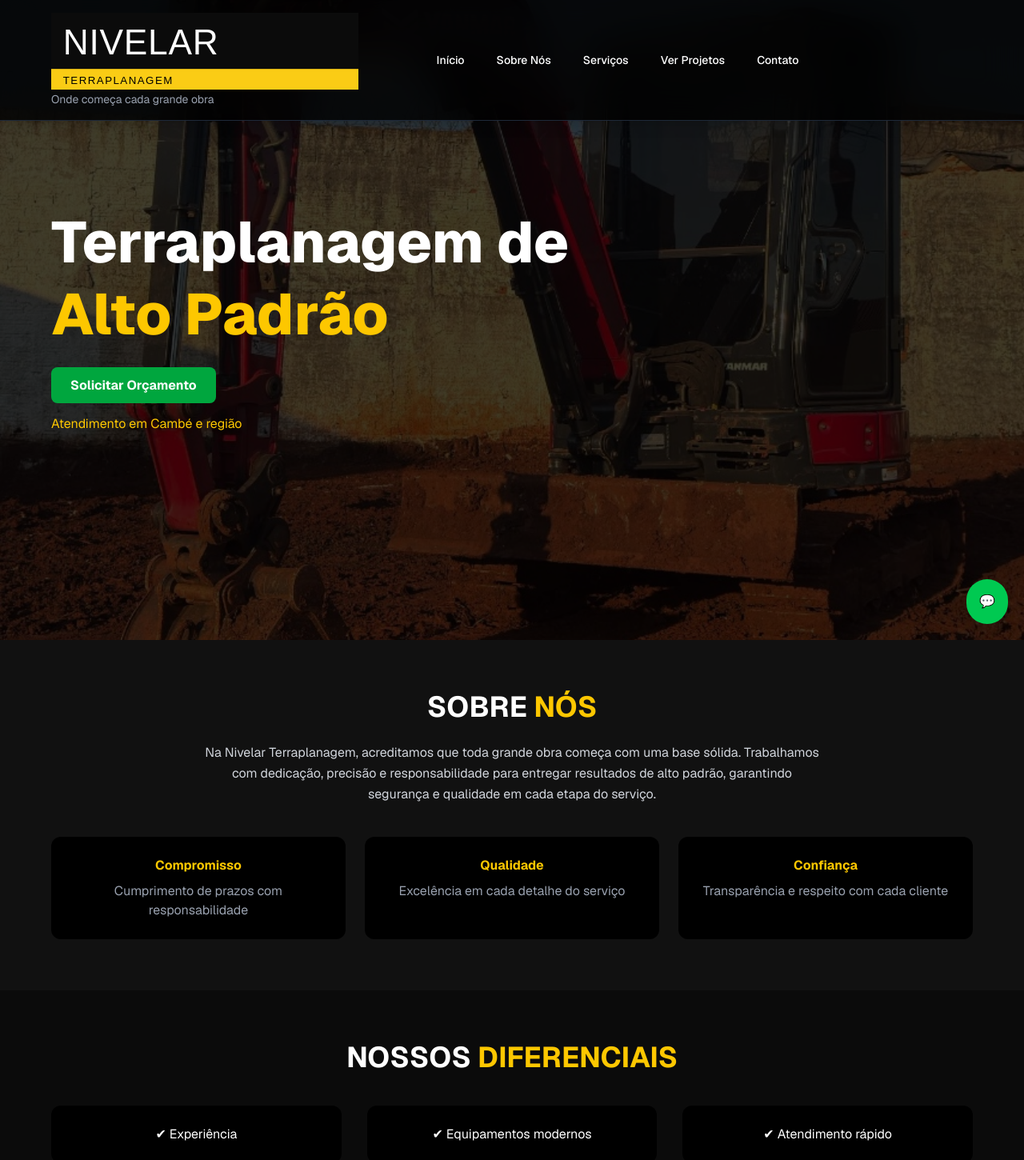
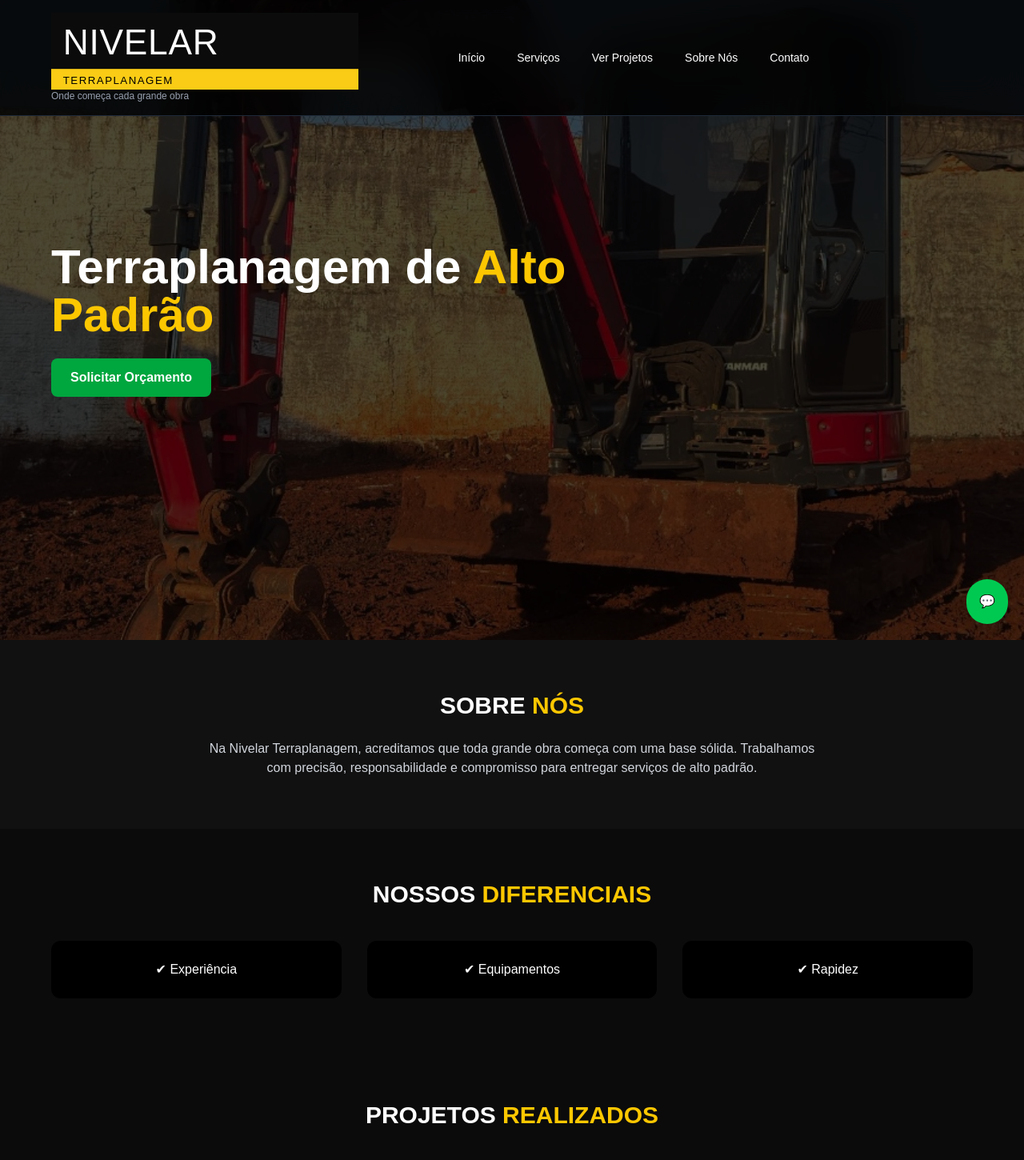
Before and after one commit to emanueldomingues/site-nivelar, a Next.js app: page / in a window 1280 px wide. Shown: the top 1450 px of the page at 80% size. Built offline with nearby package versions, Linux system fonts and the light colour scheme.

Commit message:
versao final corrigida e revisada

```diff
--- a/app/page.tsx
+++ b/app/page.tsx
@@ -23,33 +23,27 @@ export default function Nivelar() {
   }, []);
 
   return (
-    <div className="bg-[#0b0b0b] text-white font-sans">
+    <div className="bg-[#0b0b0b] text-white">
 
       {/* HEADER */}
-      <header className="flex items-center justify-between px-4 md:px-16 py-4 bg-black/80 backdrop-blur-xl border-b border-gray-800 fixed w-full z-50 shadow-lg">
+      <header className="flex items-center justify-between px-4 md:px-16 py-4 bg-black/80 backdrop-blur-xl border-b border-gray-800 fixed w-full z-50">
 
         <div className="flex flex-col">
-          <img
-            src="/logo.svg"
-            alt="Nivelar Terraplanagem"
-            className="h-16 md:h-24 object-contain"
-          />
-
-          <span className="text-[11px] md:text-sm text-gray-400 mt-1 leading-tight">
-            Onde começa cada <br className="md:hidden" />
-            grande obra
+          <img src="/logo.svg" className="h-16 md:h-24" />
+          <span className="text-xs text-gray-400">
+            Onde começa cada grande obra
           </span>
         </div>
 
-        <nav className="hidden md:flex gap-10 text-sm font-medium">
-          <a href="#home" className="hover:text-yellow-400">Início</a>
-          <a href="#sobre" className="hover:text-yellow-400">Sobre Nós</a>
-          <a href="#servicos" className="hover:text-yellow-400">Serviços</a>
-          <a href="#galeria" className="hover:text-yellow-400">Ver Projetos</a>
-          <a href="#contato" className="hover:text-yellow-400">Contato</a>
+        <nav className="hidden md:flex gap-10 text-sm">
+          <a href="#home">Início</a>
+          <a href="#servicos">Serviços</a>
+          <a href="#galeria">Ver Projetos</a>
+          <a href="#sobre">Sobre Nós</a>
+          <a href="#contato">Contato</a>
         </nav>
 
-        <div className="w-[80px] md:w-[120px]" />
+        <div className="w-[80px]" />
       </header>
 
       {/* HERO */}
@@ -69,130 +63,103 @@ export default function Nivelar() {
           />
         ))}
 
-        <div className="absolute inset-0 bg-black/75" />
+        <div className="absolute inset-0 bg-black/70" />
 
-        <div className="relative max-w-2xl z-10">
-          <h1 className="text-3xl md:text-7xl font-extrabold leading-tight">
+        <div className="relative z-10 max-w-2xl">
+          <h1 className="text-3xl md:text-6xl font-bold">
             Terraplanagem de <span className="text-yellow-400">Alto Padrão</span>
           </h1>
 
-          <div className="mt-8">
           <a
             href={whatsapp}
             target="_blank"
-              className="bg-green-600 px-6 py-3 rounded-lg font-bold hover:scale-105 transition"
+            className="inline-block mt-6 bg-green-600 px-6 py-3 rounded-lg font-bold"
           >
             Solicitar Orçamento
           </a>
         </div>
-
-          <p className="mt-6 text-yellow-400">
-            Atendimento em Cambé e região
-          </p>
-        </div>
       </section>
 
-      {/* SOBRE NÓS */}
+      {/* SOBRE */}
       <section id="sobre" className="p-10 md:p-16 bg-[#111] text-center">
-        <h2 className="text-3xl md:text-4xl font-bold mb-6">
+        <h2 className="text-3xl font-bold mb-6">
           SOBRE <span className="text-yellow-400">NÓS</span>
         </h2>
 
-        <p className="max-w-3xl mx-auto text-gray-300 leading-relaxed">
+        <p className="max-w-3xl mx-auto text-gray-300">
           Na Nivelar Terraplanagem, acreditamos que toda grande obra começa com uma base sólida.
-          Trabalhamos com dedicação, precisão e responsabilidade para entregar resultados de alto padrão,
-          garantindo segurança e qualidade em cada etapa do serviço.
+          Trabalhamos com precisão, responsabilidade e compromisso para entregar serviços de alto padrão.
         </p>
-
-        <div className="mt-10 grid md:grid-cols-3 gap-6">
-          <div className="bg-black p-6 rounded-xl">
-            <h3 className="text-yellow-400 font-bold">Compromisso</h3>
-            <p className="text-gray-400 mt-2">Cumprimento de prazos com responsabilidade</p>
-          </div>
-
-          <div className="bg-black p-6 rounded-xl">
-            <h3 className="text-yellow-400 font-bold">Qualidade</h3>
-            <p className="text-gray-400 mt-2">Excelência em cada detalhe do serviço</p>
-          </div>
-
-          <div className="bg-black p-6 rounded-xl">
-            <h3 className="text-yellow-400 font-bold">Confiança</h3>
-            <p className="text-gray-400 mt-2">Transparência e respeito com cada cliente</p>
-          </div>
-        </div>
       </section>
 
       {/* SERVIÇOS */}
       <section id="servicos" className="p-10 md:p-16 text-center">
-        <h2 className="text-3xl md:text-4xl font-bold mb-10">
+        <h2 className="text-3xl font-bold mb-10">
           NOSSOS <span className="text-yellow-400">DIFERENCIAIS</span>
         </h2>
 
         <div className="grid md:grid-cols-3 gap-8">
           <div className="bg-black p-6 rounded-xl">✔ Experiência</div>
-          <div className="bg-black p-6 rounded-xl">✔ Equipamentos modernos</div>
-          <div className="bg-black p-6 rounded-xl">✔ Atendimento rápido</div>
+          <div className="bg-black p-6 rounded-xl">✔ Equipamentos</div>
+          <div className="bg-black p-6 rounded-xl">✔ Rapidez</div>
         </div>
       </section>
 
       {/* GALERIA */}
       <section id="galeria" className="p-10 md:p-16 text-center">
-        <h2 className="text-3xl md:text-4xl font-bold mb-10">
+        <h2 className="text-3xl font-bold mb-10">
           PROJETOS <span className="text-yellow-400">REALIZADOS</span>
         </h2>
 
         <div className="grid md:grid-cols-4 gap-4">
           {[1,2,3,4,5,6,7,8].map((i) => (
-            <img
-              key={i}
-              src={`/images/maquina${i}.jpg`}
-              className="rounded-xl hover:scale-105 transition duration-300"
-            />
+            <img key={i} src={`/images/maquina${i}.jpg`} className="rounded-xl"/>
           ))}
         </div>
       </section>
 
-      {/* CONTATO */}
-      <section id="contato" className="p-10 md:p-16 bg-black text-center">
-        <h2 className="text-3xl md:text-4xl font-bold mb-8 text-yellow-400">
+      {/* CONTATO LADO A LADO */}
+      <section id="contato" className="p-10 md:p-16 bg-black">
+        <h2 className="text-3xl text-center font-bold mb-10 text-yellow-400">
           CONTATO
         </h2>
 
-        {/* MAPA CENTRALIZADO */}
-        <div className="max-w-5xl mx-auto mb-8">
+        <div className="grid md:grid-cols-2 gap-10 items-center">
+
+          {/* MAPA */}
           <iframe
             src="https://www.google.com/maps?q=Av.+Antônio+Raminelli,+857,+Cambé&output=embed"
             className="w-full h-[300px] md:h-[350px] rounded-xl"
-            loading="lazy"
           />
-        </div>
 
-        <div className="max-w-xl mx-auto text-left space-y-4">
+          {/* CONTATOS */}
+          <div className="space-y-5">
 
-          <p className="text-center">
-            📍 Av. Antônio Raminelli, 857 - Cambé
-          </p>
+            <p>📍 Av. Antônio Raminelli, 857 - Cambé</p>
 
-          <a href="https://wa.me/5543998061421" target="_blank" className="block hover:text-yellow-400">
-            🟢 Fernando - (43) 99806-1421
+            {/* WHATS REAL */}
+            <a href="https://wa.me/5543998061421" target="_blank" className="flex items-center gap-3 hover:text-yellow-400">
+              <img src="https://cdn-icons-png.flaticon.com/512/733/733585.png" className="w-5 h-5"/>
+              Fernando - (43) 99806-1421
             </a>
 
-          <a href="https://wa.me/5543999520213" target="_blank" className="block hover:text-yellow-400">
-            🟢 Anderson - (43) 99952-0213
+            <a href="https://wa.me/5543999520213" target="_blank" className="flex items-center gap-3 hover:text-yellow-400">
+              <img src="https://cdn-icons-png.flaticon.com/512/733/733585.png" className="w-5 h-5"/>
+              Anderson - (43) 99952-0213
             </a>
 
-          <a href="https://wa.me/5543996281826" target="_blank" className="block hover:text-yellow-400">
-            🟢 Valéria - (43) 99628-1826
+            <a href="https://wa.me/5543996281826" target="_blank" className="flex items-center gap-3 hover:text-yellow-400">
+              <img src="https://cdn-icons-png.flaticon.com/512/733/733585.png" className="w-5 h-5"/>
+              Valéria - (43) 99628-1826
             </a>
 
-          <a
-            href="https://www.instagram.com/terraplanagem.nivelar/"
-            target="_blank"
-            className="block hover:text-yellow-400 mt-4"
-          >
-            📸 @terraplanagem.nivelar
+            {/* INSTAGRAM REAL */}
+            <a href="https://www.instagram.com/terraplanagem.nivelar/" target="_blank" className="flex items-center gap-3 hover:text-yellow-400 mt-4">
+              <img src="https://cdn-icons-png.flaticon.com/512/2111/2111463.png" className="w-5 h-5"/>
+              @terraplanagem.nivelar
             </a>
 
+          </div>
         </div>
       </section>
 
@@ -200,15 +167,11 @@ export default function Nivelar() {
       <a
         href={whatsapp}
         target="_blank"
-        className="fixed bottom-5 right-5 bg-green-500 p-4 rounded-full shadow-lg hover:scale-110 transition"
+        className="fixed bottom-5 right-5 bg-green-500 p-4 rounded-full shadow-lg"
       >
         💬
       </a>
 
-      <footer className="text-center p-6 bg-black text-gray-400 text-sm">
-        © 2026 Nivelar Terraplanagem
-      </footer>
-
     </div>
   );
 }
```
Lines whose indentation alone changed are shown as unchanged.
